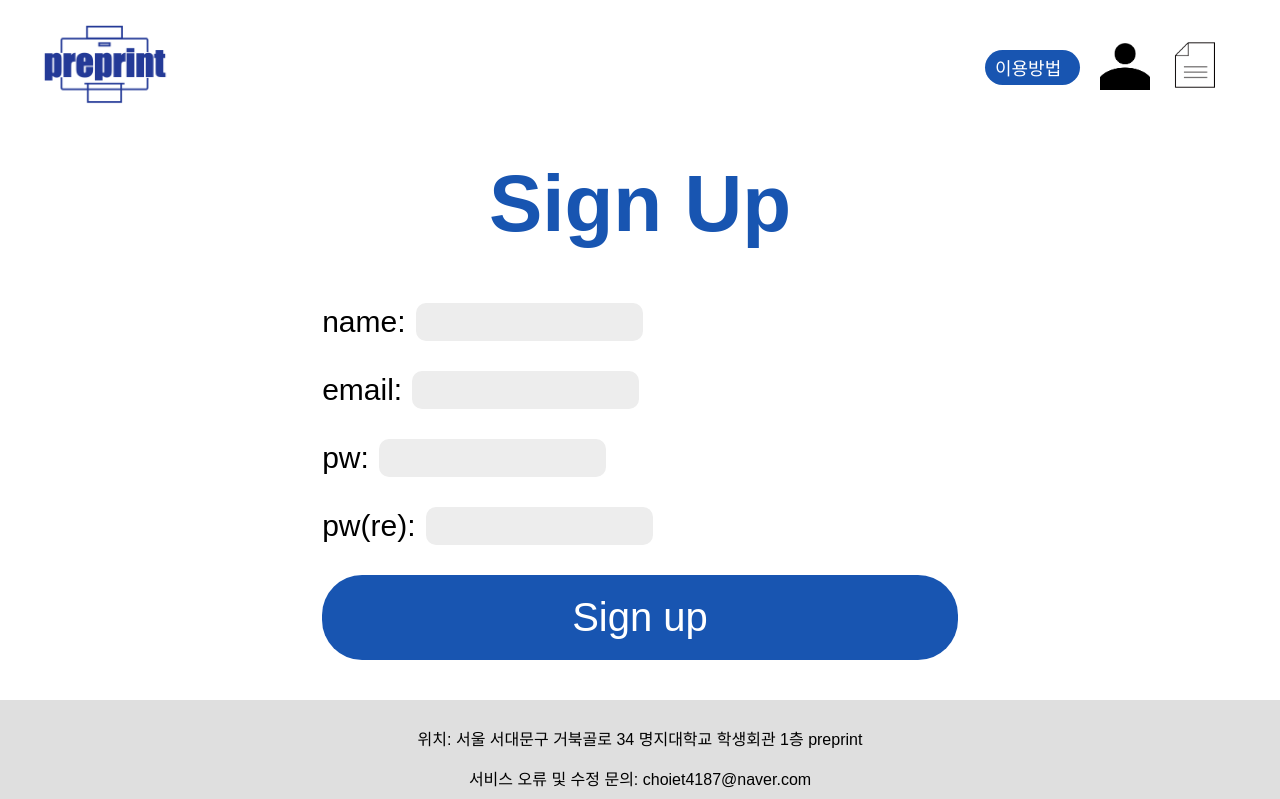
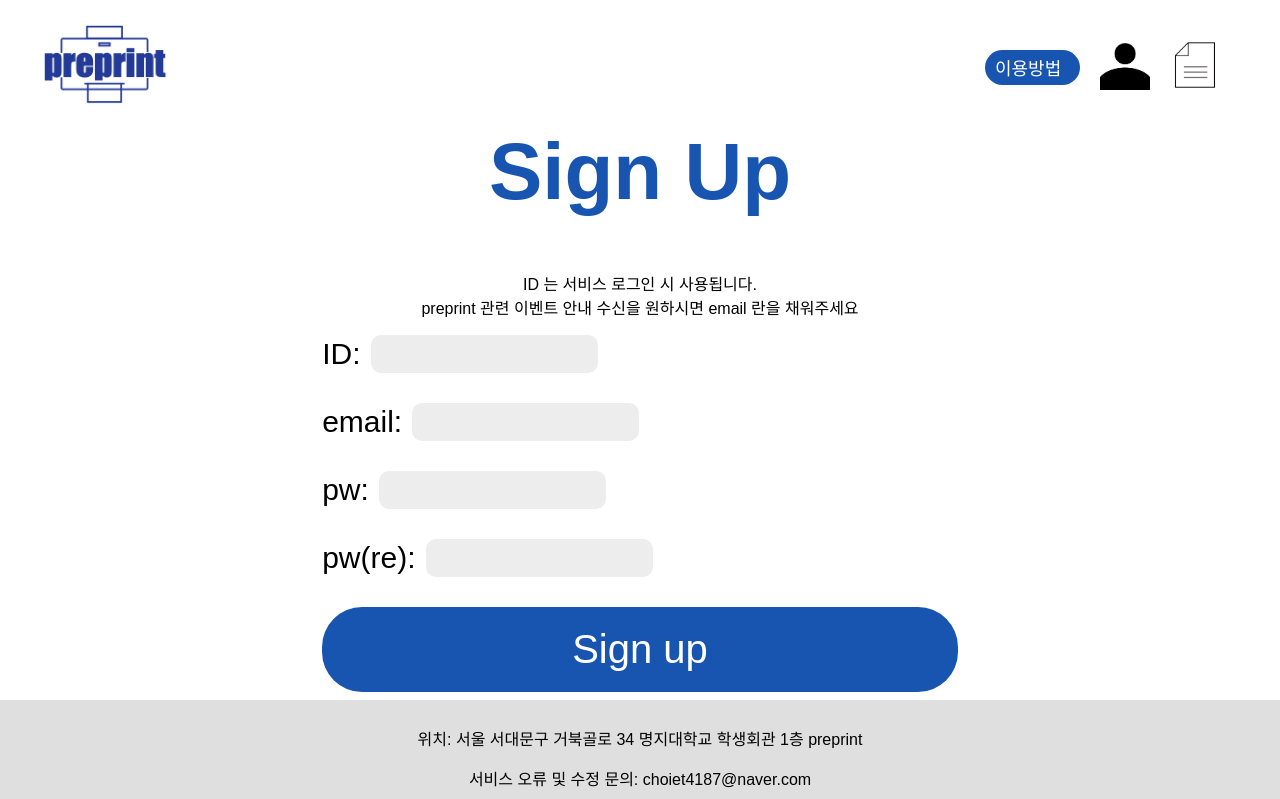
Before and after one commit to euntaek4187/preprint-cloud-service, a Django app: template templates/accounts/print_signup.html in a window 1280 px wide. Shown: the top 799 px of the page. Run offline with Django 4.2, Linux system fonts and the light colour scheme; the template is opened without the code that fills it, so the values that code supplies are empty, except form fields; tables that the repository leaves empty hold one stand-in row (values such as "Sample post"); form fields are guessed from the names that the template uses.

Commit message:
1130-update-name->id

```diff
--- a/templates/accounts/print_signup.html
+++ b/templates/accounts/print_signup.html
@@ -14,8 +14,9 @@
         {% csrf_token %}
         <h1 class="logo">Sign Up</h1>
         <div class="login-container">
+            <p>ID 는 서비스 로그인 시 사용됩니다. <br>preprint 관련 이벤트 안내 수신을 원하시면 email 란을 채워주세요</p>
             <div class="signup-form-group">
-                <label for="{{ form.username.id_for_label }}">name:</label>
+                <label for="{{ form.username.id_for_label }}">ID:</label>
                 {{ form.username }}
             </div>
             <div class="signup-form-group">
--- a/users/models.py
+++ b/users/models.py
@@ -3,8 +3,8 @@ from django.contrib.auth.models import AbstractUser, UserManager as DJangoUserMa
 
 class UserManager(DJangoUserManager):
     def _create_user(self, username, email, password, **extra_fields):
-        if not email:
-            raise ValueError('이메일 필수.')
+        # if not email:
+        #     raise ValueError('이메일 필수.')
 
         user = self.model(username=username, email=email, **extra_fields)
         user.set_password(password)
```
